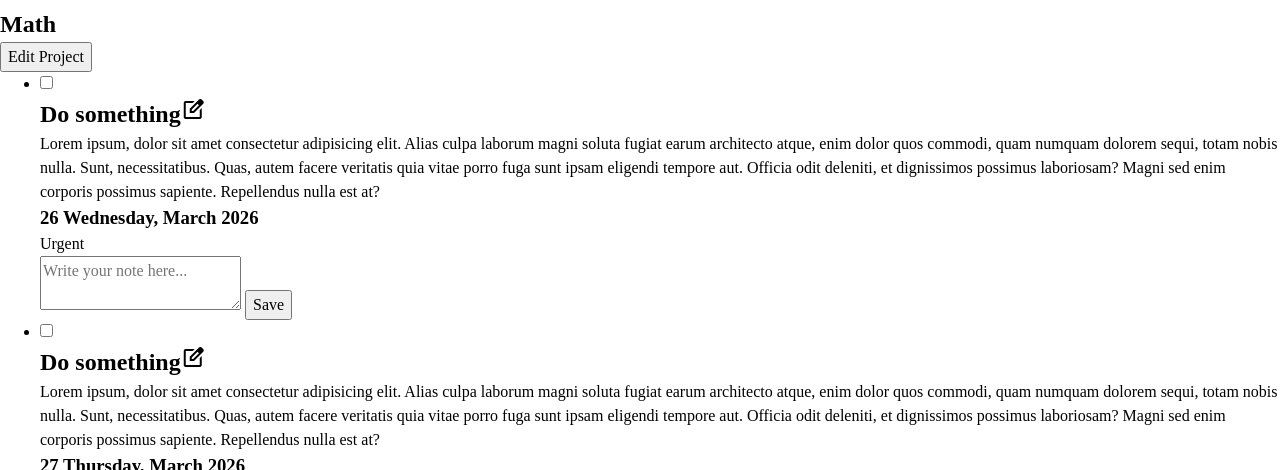
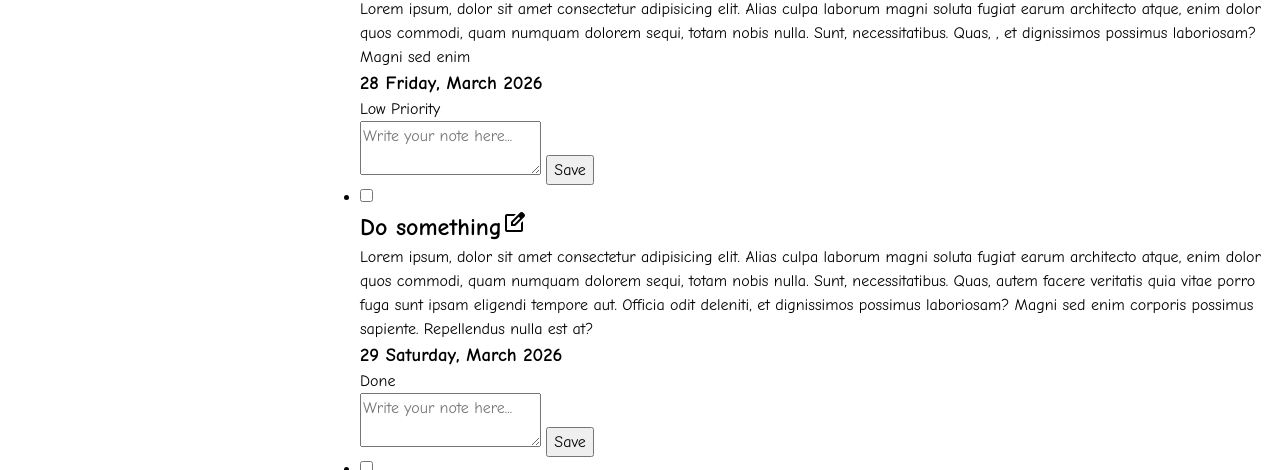
Before and after one commit to DefalterXD/Todo-List, a website built with webpack: page src/template.html in a window 1280 px wide. Shown: the part 709-1179 px from the top of the page. Built offline with nearby package versions, Linux system fonts and the light colour scheme.

Commit message:
feat: make layout for the entire page

```diff
--- a/src/style.css
+++ b/src/style.css
@@ -10,3 +10,26 @@
     --select-color-font: #fff;
     --header-color-background: #fcfaf8;
 }
+
+body {
+    min-height: 100dvh;
+    display: grid;
+    overflow: hidden;
+    grid-template-areas:
+        "header content"
+        "header content"
+        "header content";
+    grid-template-rows: repeat(3, 1fr);
+    grid-template-columns: 1fr 3fr;
+    font-family: 'Comic Neue', sans-serif;
+
+    & header {
+        grid-area: header;
+        max-width: 25dvw;
+    }
+
+    & #content {
+        grid-area: content;
+        max-width: 80dvw;
+    }
+}
```
